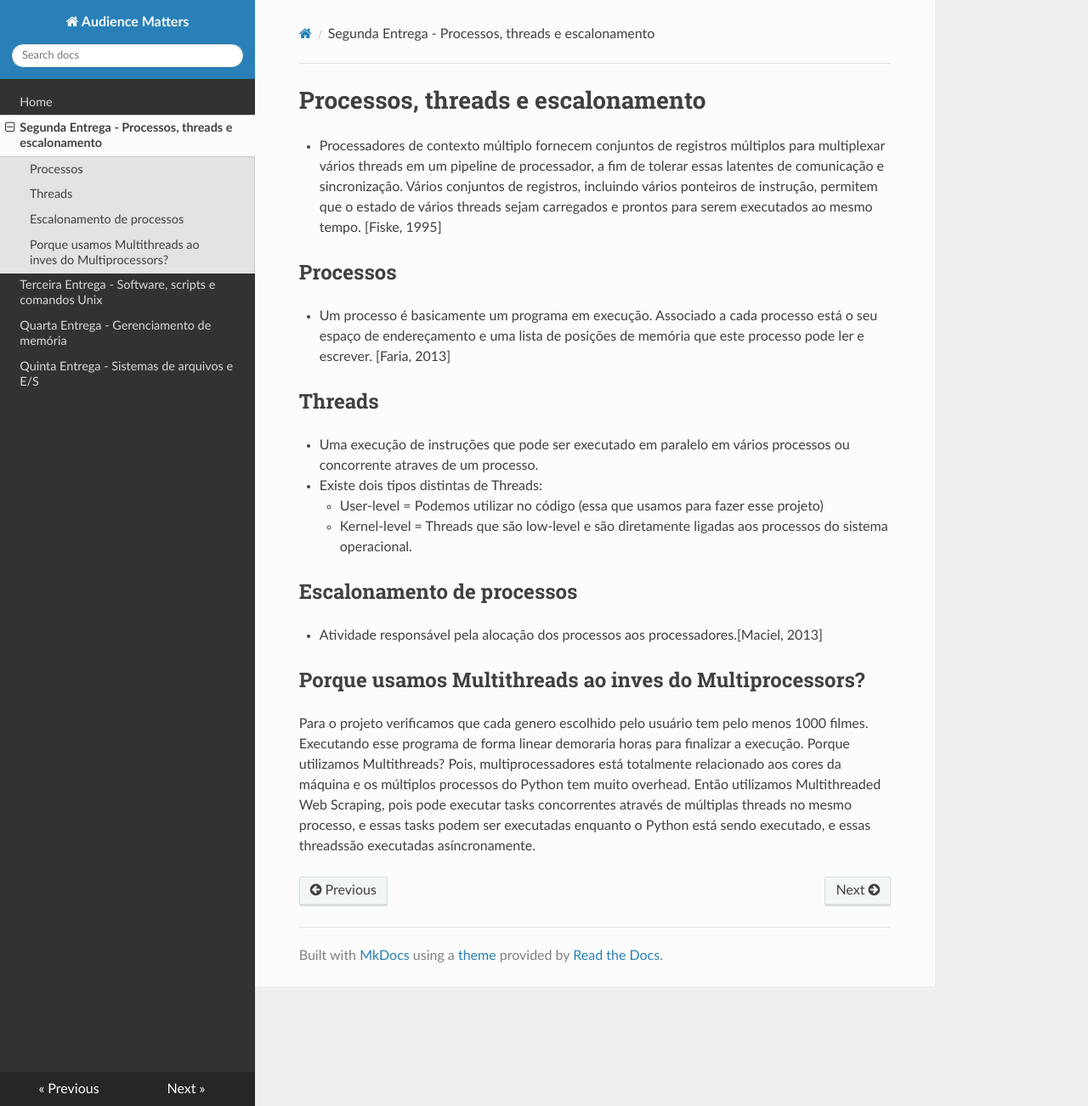
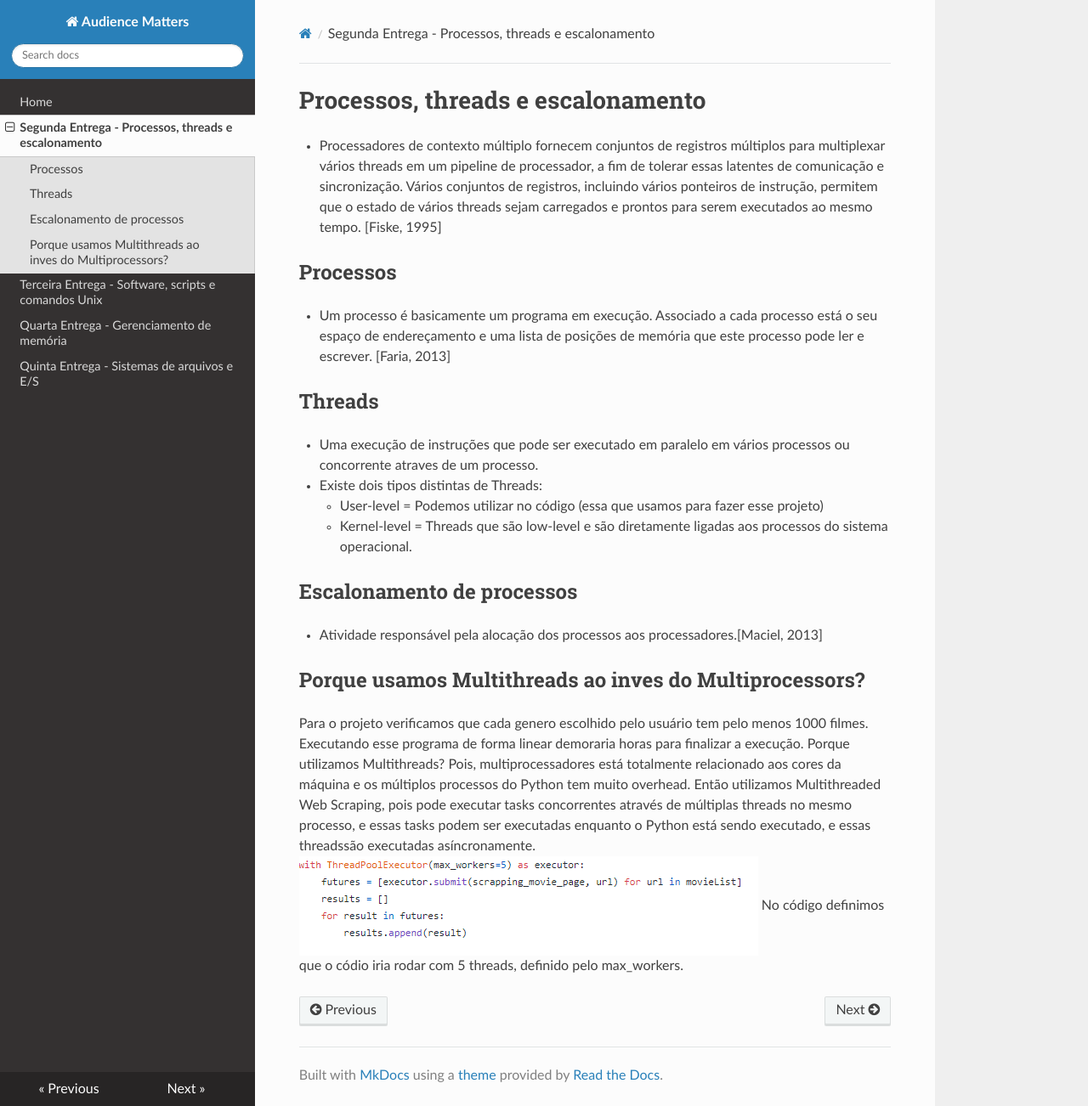
Before and after one commit to eversonott/sistemas_operacionais, an MkDocs documentation site: the page built from docs/entrega02.md, in a window 1280 px wide and 1302 px high. Shown: the whole window at 85% size. Built offline with MkDocs 1.6.1, drawn with Linux system fonts in a browser that asks for light colours; nearby versions of some CDN libraries.

Commit message:
adicionando imagems do código de thread

```diff
--- a/docs/entrega02.md
+++ b/docs/entrega02.md
@@ -14,3 +14,5 @@
 ## Porque usamos Multithreads ao inves do Multiprocessors?
 Para o projeto verificamos que cada genero escolhido pelo usuário tem pelo menos 1000 filmes. Executando esse programa de forma linear demoraria horas para finalizar a execução. Porque utilizamos Multithreads? Pois, multiprocessadores está totalmente relacionado aos cores da máquina e os múltiplos processos do Python tem muito overhead.
 Então utilizamos Multithreaded Web Scraping, pois pode executar tasks concorrentes através de múltiplas threads no mesmo processo, e essas tasks podem ser executadas enquanto o Python está sendo executado, e essas threadssão executadas asíncronamente.
+![Screenshot](images/thread.png)
+No código definimos que o códio iria rodar com 5 threads, definido pelo max_workers.
```
Also changed, not shown: docs/images/thread.png.
